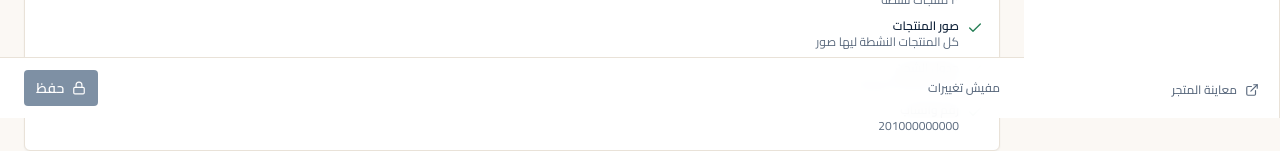
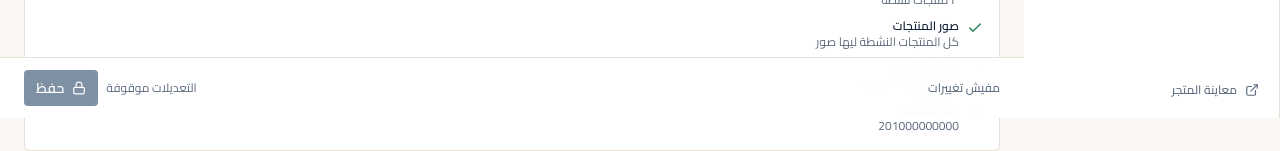
Before and after one commit to mostafagaddafi-ctrl/zell-store, a Next.js app in the folder apps/admin/: page /settings in a window 1280 px wide. Shown: the part 682-833 px from the top of the page. Built offline with nearby package versions, Linux system fonts and the light colour scheme.

Commit message:
wip(admin-b): apps/admin/components/ui/SaveBar.tsx [skip deploy]

```diff
--- a/apps/admin/components/ui/SaveBar.tsx
+++ b/apps/admin/components/ui/SaveBar.tsx
@@ -2,6 +2,7 @@
 
 import { AlertTriangle, Check, Loader2, Lock } from 'lucide-react'
 import type { SaveState } from '../../lib/adminData'
+import { useMutationsEnabled } from '../../lib/readiness'
 import { Button } from './Button'
 
 const LABELS: Record<SaveState, { text: string; tone: string }> = {
@@ -15,9 +16,10 @@ const LABELS: Record<SaveState, { text: string; tone: string }> = {
 
 /**
  * شريط الحفظ — حالة واحدة صريحة دايمًا ظاهرة.
- * المرحلة أ: الزرار معطّل ومكتوب سببه.
+ * الزرار بيتفعّل من علم الجاهزية، مش من قيمة ثابتة في الكود.
  */
-export function SaveBar({ state, disabled = true }: { state: SaveState; disabled?: boolean }) {
+export function SaveBar({ state, onSave }: { state: SaveState; onSave?: () => void }) {
+  const enabled = useMutationsEnabled()
   const label = LABELS[state]
 
   return (
@@ -29,10 +31,13 @@ export function SaveBar({ state, disabled = true }: { state: SaveState; disabled
         {label.text}
       </p>
 
-      <Button disabled={disabled} title={disabled ? 'الحفظ معطّل في مرحلة المعاينة' : undefined}>
-        {disabled ? <Lock className="h-3.5 w-3.5" /> : null}
-        حفظ
-      </Button>
+      <div className="flex items-center gap-2">
+        {!enabled ? <span className="text-xs text-muted">التعديلات موقوفة</span> : null}
+        <Button disabled={!enabled} onClick={onSave}>
+          {!enabled ? <Lock className="h-3.5 w-3.5" /> : null}
+          حفظ
+        </Button>
+      </div>
     </div>
   )
 }
```
